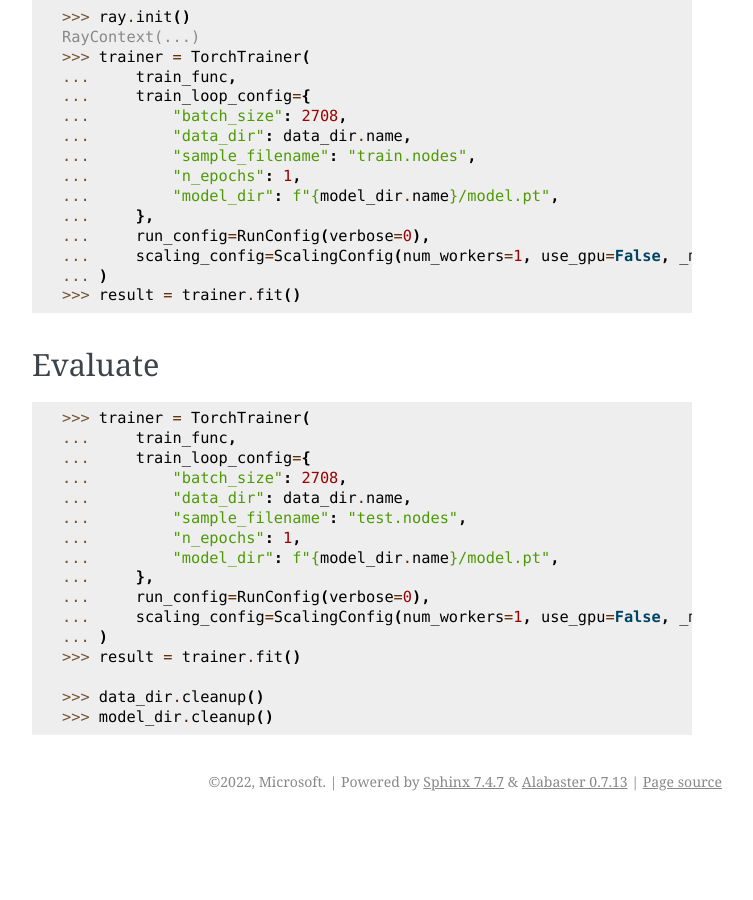
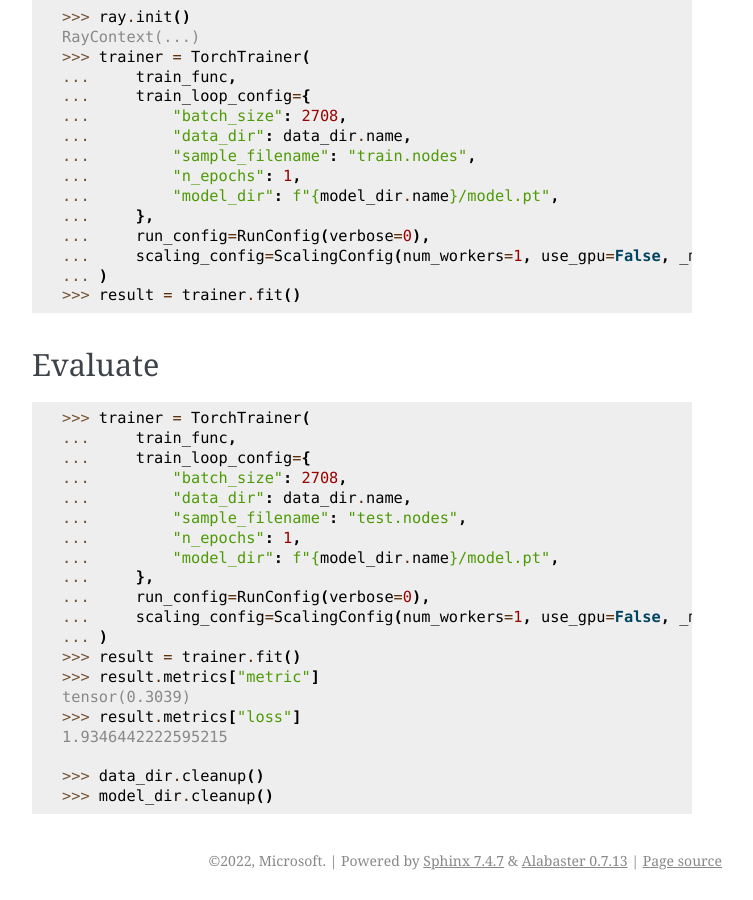
Before and after one commit to microsoft/DeepGNN, a Sphinx documentation site: the page built from docs/torch/node_class.rst, in a window 1280 px wide and 900 px high, scrolled down 5207 px. Shown: the whole window, without its empty margins (388-1141 px from the left). Built offline with Sphinx 7.4.7, drawn with Linux system fonts in a browser that asks for light colours; pages that are not in the unit, such as notebooks, are missing from menus; before the commit the page ends 6028 px from its top, so only the background shows below that.

Commit message:
Update docs.

```diff
--- a/docs/torch/link_pred.rst
+++ b/docs/torch/link_pred.rst
@@ -319,3 +319,7 @@ Finally we train the model to predict whether an edge exists between any two nod
     ...     scaling_config=ScalingConfig(num_workers=1, use_gpu=False, _max_cpu_fraction_per_node = 0.8),
     ... )
     >>> result = trainer.fit()
+    >>> result.metrics["metric"]
+    tensor(0.3021)
+    >>> result.metrics["loss"]
+    1.8100202083587646
--- a/docs/torch/node_class.rst
+++ b/docs/torch/node_class.rst
@@ -281,6 +281,10 @@ Evaluate
     ...     scaling_config=ScalingConfig(num_workers=1, use_gpu=False, _max_cpu_fraction_per_node = 0.8),
     ... )
     >>> result = trainer.fit()
+    >>> result.metrics["metric"]
+    tensor(0.3039)
+    >>> result.metrics["loss"]
+    1.9346442222595215
 
     >>> data_dir.cleanup()
     >>> model_dir.cleanup()
```
Also changed, not shown: other parts of docs/torch/link_pred.rst (+1 -1 lines), other parts of docs/torch/node_class.rst (+1 -1 lines).
